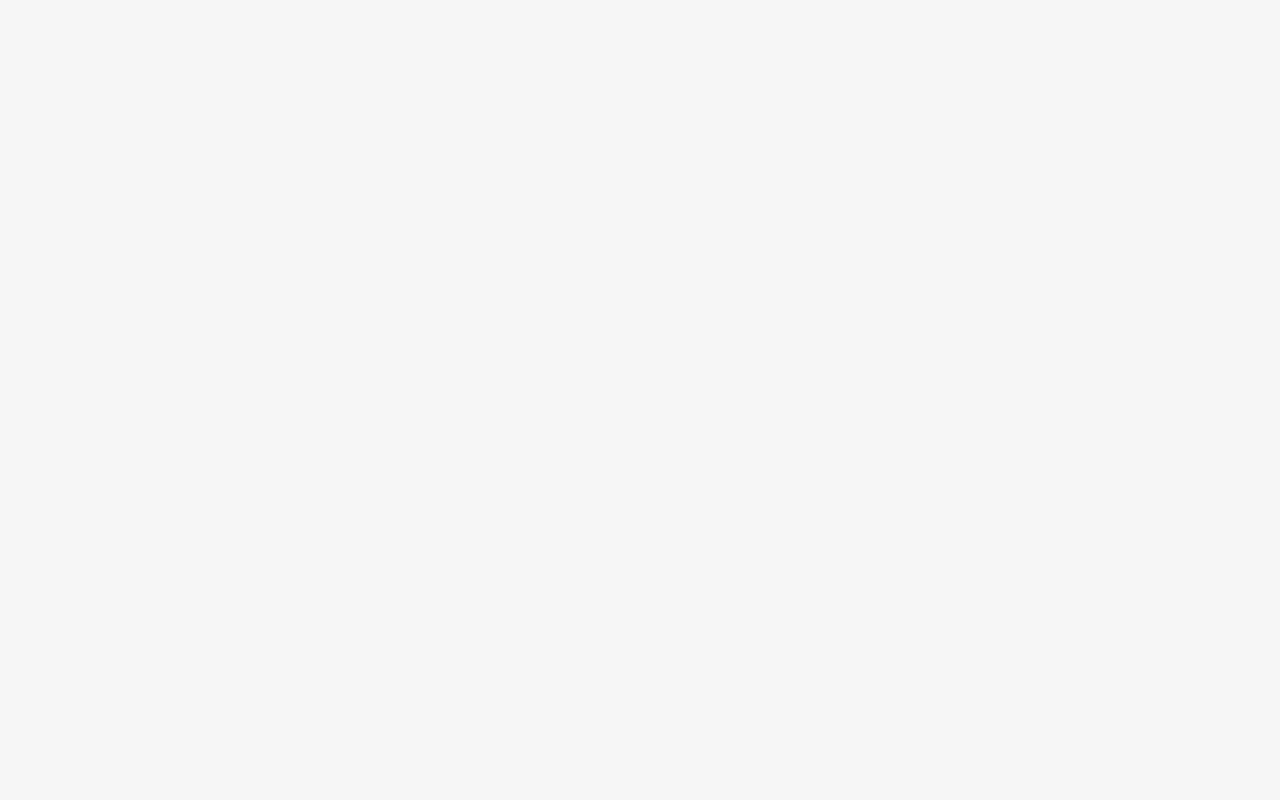
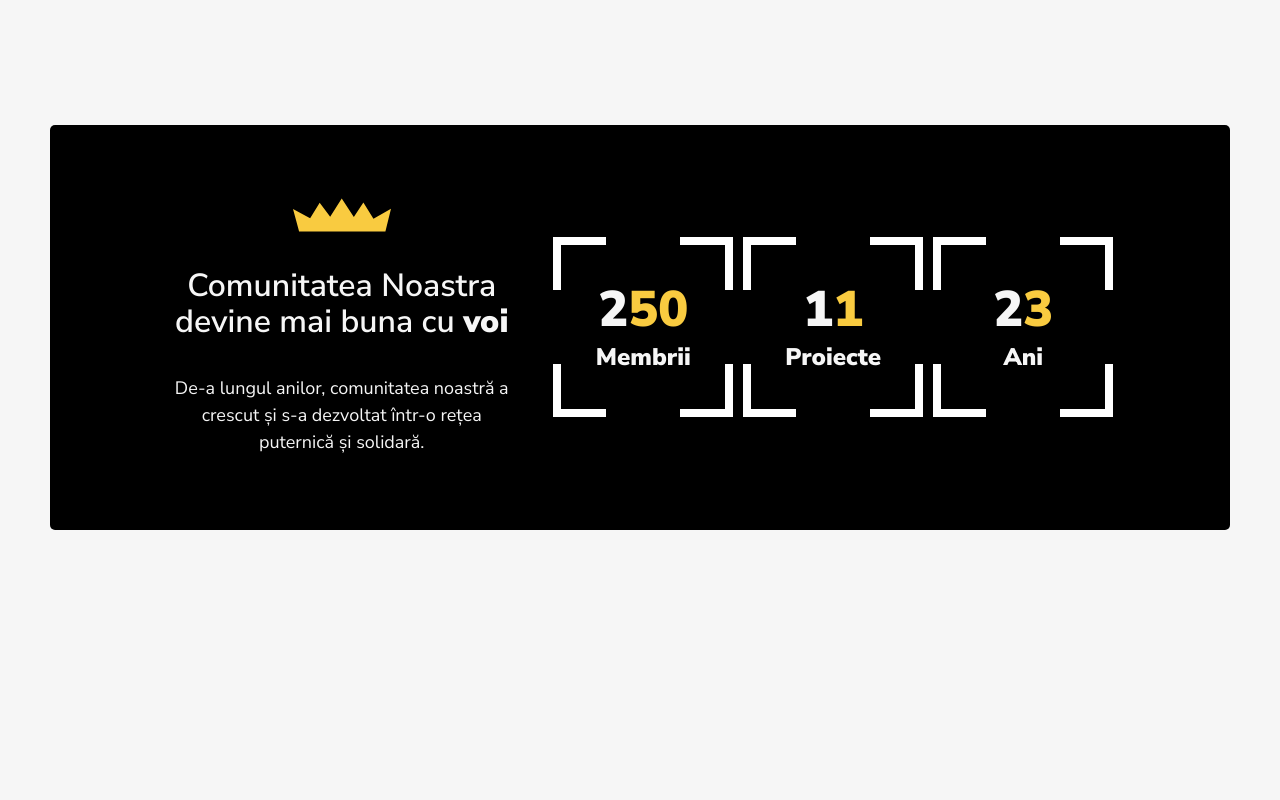
Before and after one commit to TandRAF/osb-webapp, a React (Vite) app: page /osb/ in a window 1280 px wide. Shown: the part 1560-2360 px from the top of the page. Before the commit the page ends 800 px from the top, so only its background shows below. Built offline with nearby package versions, Linux system fonts and the light colour scheme.

Commit message:
firebase update

```diff
--- a/package.json
+++ b/package.json
@@ -1,5 +1,5 @@
 {
-  "name": "osb-webapp",
+  "name": "osb",
   "private": true,
   "homepage": "https://github.com/TandRAF/osb-webapp",
   "version": "0.0.0",
@@ -14,6 +14,7 @@
   },
   "dependencies": {
     "classnames": "^2.5.1",
+    "firebase": "^10.11.1",
     "react": "^18.2.0",
     "react-dom": "^18.2.0",
     "react-spring": "^9.7.3",
--- a/src/App.jsx
+++ b/src/App.jsx
@@ -2,6 +2,7 @@ import './SCSS/App.scss';
 import {Routes, Route } from "react-router-dom";
 import {Home,AboutUs,Events,NoPage,Contacte} from "./pages/Pages";
 import { Layout } from './Layout';
+
 
 function App() {
   return (
--- a/src/components/Home-Components/Statistic.jsx
+++ b/src/components/Home-Components/Statistic.jsx
@@ -1,8 +1,28 @@
+import { useEffect, useState } from "react";
 import { Crown } from "../../assets/Icons/Icons";
 import "../../SCSS/SCSS-Components/SCSS-home-components/Statistic.scss";
+function Counter({ targetNumber }) {
+    const [count, setCount] = useState(0);
+
+    useEffect(() => {
+        const increment = () => {
+            if (count < targetNumber && targetNumber <100) {
+                setCount(prevCount => prevCount + 1);
+            }else if (count < targetNumber && targetNumber >=100) {
+                setCount(prevCount => prevCount + 10);
+            }
+        };
+        const timer = setTimeout(increment, 50); // Adjust the interval as needed
+        return () => clearTimeout(timer);
+    }, [count, targetNumber]);
+
+    let countNumber = Math.ceil(Math.log10(count + 1));
+    console.log( count," nr1 " + Math.floor(count/Math.pow(10,countNumber-1))," nr2 " + count%Math.pow(10,countNumber-1));
+    return <span><span>{Math.floor(count/Math.pow(10,countNumber-1))}</span>{count%Math.pow(10,countNumber-1)}</span>;
+}
 export const Statistic = () => {
-  return (
-    <>
+    return (
+        <>
     <section className="statistic-info-count">
         <div className="statistic-info">
             <Crown/>
@@ -11,15 +31,15 @@ export const Statistic = () => {
         </div>
         <div className="statistic-count">
             <div className="statistic-count-info">
-                <span> <span>2</span>00</span>
+            <Counter targetNumber={250}/>
                 <h3>Membrii</h3>
             </div>
             <div className="statistic-count-info">
-                <span> <span>1</span>1</span>
+            <Counter targetNumber={11}/>
                 <h3>Proiecte</h3>
             </div>
             <div className="statistic-count-info">
-                <span> <span>2</span>3</span>
+            <Counter targetNumber={23}/>
                 <h3>Ani</h3>
             </div>
         </div>
--- a/src/main.jsx
+++ b/src/main.jsx
@@ -5,7 +5,7 @@ import { BrowserRouter } from 'react-router-dom';
 import "./SCSS/Index.scss";
 
 ReactDOM.createRoot(document.getElementById('root')).render(
-  <BrowserRouter basename='/osb-webapp'>
+  <BrowserRouter basename='osb'>
     <React.StrictMode>
       <App />
     </React.StrictMode>
```
Also changed, not shown: firebase.json (added), 8 other files (tests, documents, lock files or other folders).
